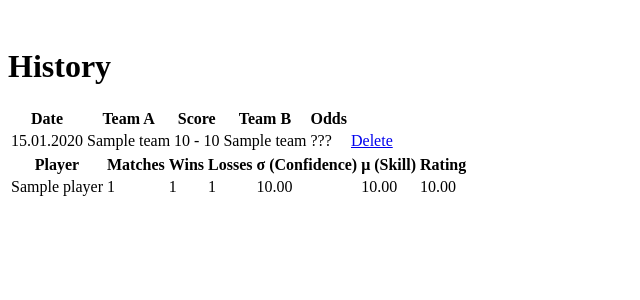
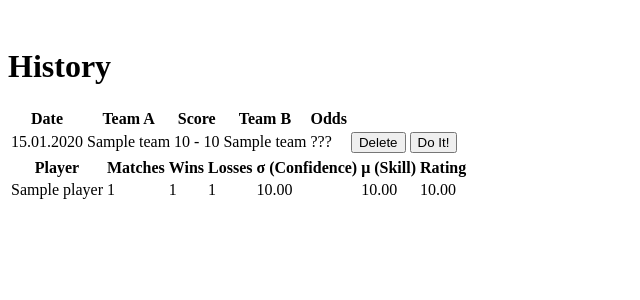
Before and after one commit to Qgel/volley, a Python web app: template volley/templates/game.jinja2 in a window 1280 px wide. Shown: the part 385-685 px from the top of the page, without its empty margins (0-640 px from the left). Run offline with Jinja, Linux system fonts and the light colour scheme; the template is opened without the code that fills it: most values are stand-ins (such as "Sample title", 1, 10 or a date in 2020); some libraries are stand-ins or nearby versions.

Commit message:
Added confirmation step to deletion

```diff
--- a/volley/templates/match_table.jinja2
+++ b/volley/templates/match_table.jinja2
@@ -17,8 +17,24 @@
             <td>{{ match.score[0] }} - {{ match.score[1] }}</td>
             <td>{% for p in match.teams[1] %}{{ p.name }}{{ ',' if not loop.last }} {% endfor %}</td>
             <td>???</td>
-            <td><a href="match/delete?id={{ match.uuid }}">Delete</a></td>
+            <td class="center aligned">
+                <button class="ui button tiny compact delete-button">Delete</button>
+                <a href="match/delete?id={{ match.uuid }}">
+                    <button class="negative ui button tiny compact confirm-delete transition hidden">Do It!</button>
+                </a>
+                </div>
+            </td>
         </tr>
     {% endfor %}
     </tbody>
 </table>
+
+<script>
+    $('.delete-button')
+        .on('click', function () {
+            $(this).transition('fade out', function () {
+                $(this).parent().find('.confirm-delete').transition('fade in');
+            });
+        })
+    ;
+</script>
```
